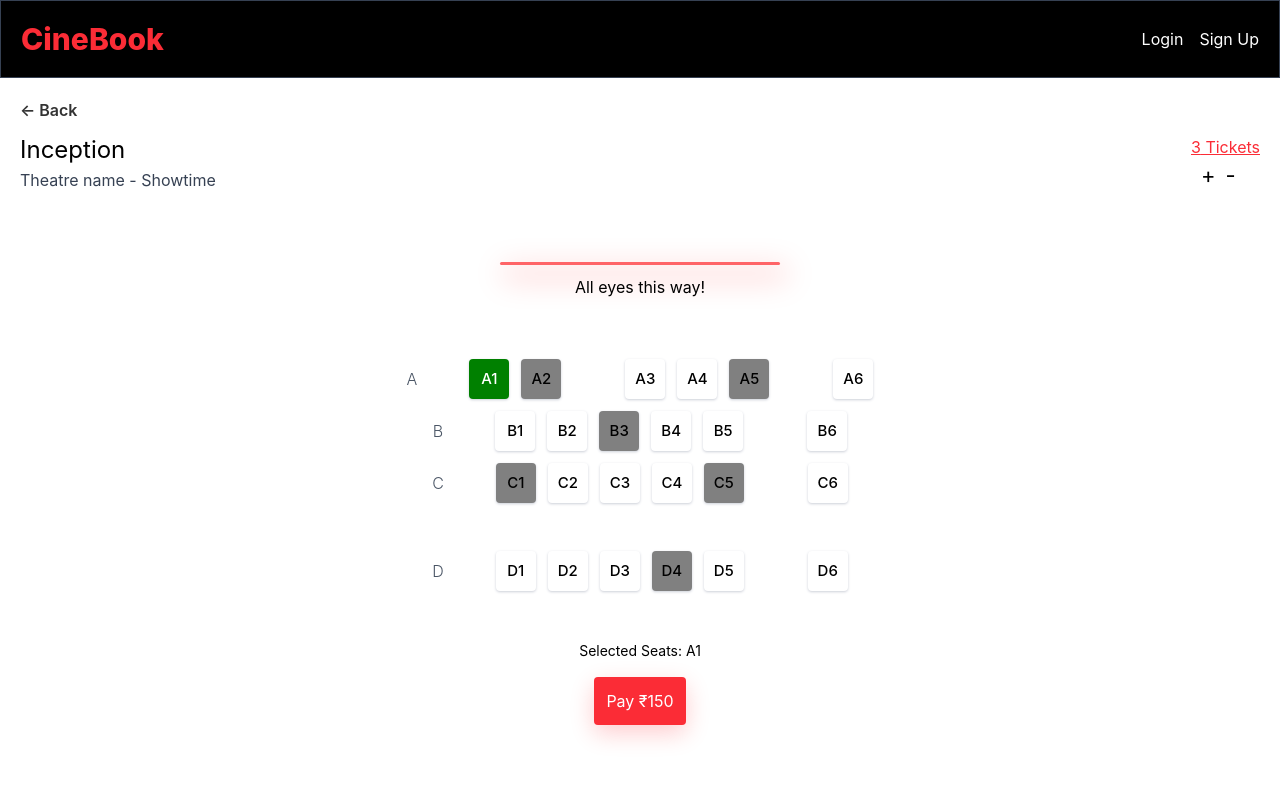
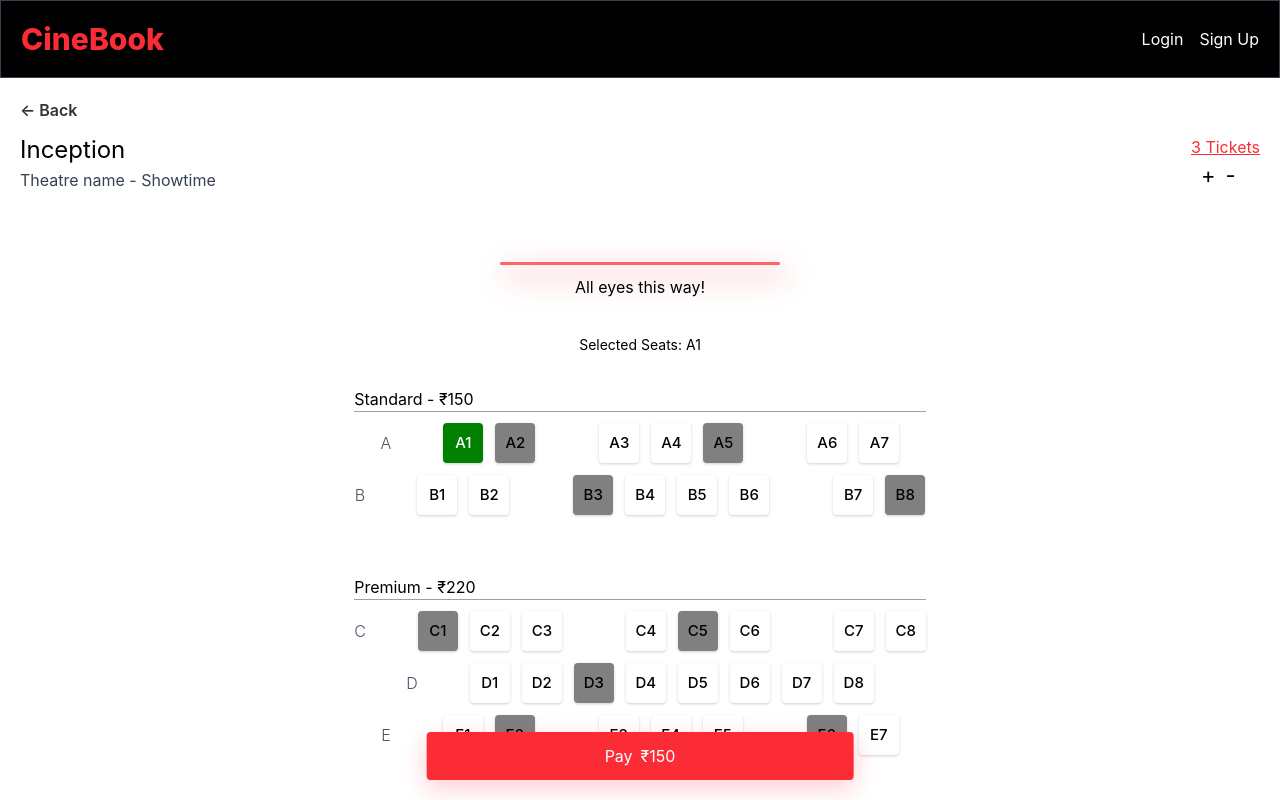
Before and after one commit to mhd-faheem/cine-book, a React (Vite) app in the folder frontend/: page /movies/1/seats in a window 1280 px wide. Both pictures are taken after a click on the button "A1". Shown: the top 800 px of the page. Built offline with nearby package versions, Linux system fonts and the light colour scheme.

Commit message:
Added extra features to seat selection page and Added a blank payment page.

```diff
--- a/frontend/src/App.jsx
+++ b/frontend/src/App.jsx
@@ -8,6 +8,7 @@ import MovieDetails from './pages/MovieDetails'
 import MyBookings from './pages/MyBookings'
 import ProtectedRoute from "./components/ProtectedRoute";
 import SeatSelection from './pages/SeatSelection'
+import PaymentPage from './pages/PaymentPage'
 
 function App() {
   return (
@@ -22,9 +23,9 @@ function App() {
           <MyBookings />
         </ProtectedRoute>
       } />
-
       <Route path="/bookings" element={<MyBookings />} />
       <Route path="/movies/:id/seats" element={<SeatSelection />} />
+      <Route path="/payment" element={<PaymentPage/>}/>
     </Routes>
   )
 }
--- /dev/null
+++ b/frontend/src/pages/PaymentPage.jsx
@@ -0,0 +1,14 @@
+import React from 'react'
+import Navbar from '../components/Navbar'
+
+const PaymentPage = () => {
+  return (
+    <div>
+      {/* Navbar Component */}
+      <Navbar/>
+
+    </div>
+  )
+}
+
+export default PaymentPage
--- a/frontend/src/pages/SeatSelection.jsx
+++ b/frontend/src/pages/SeatSelection.jsx
@@ -7,54 +7,153 @@ import { useAuth } from '../context/AuthContext.jsx'
 
 const SeatSelection = () => {
 
-  const { user, isAuthenticated } = useAuth();
+  const {isAuthenticated } = useAuth();
   const navigate = useNavigate();
 
   const [selectedSeats, setSelectedSeats] = useState([])
   const [tickets, setTickets] = useState(3)
   let updatedSeats = [];
   let seatPrice = 150;
+  let totalPrice = 0;
 
   // Dummy seat data
+//   const seats = [
+//     { id: "A1", row: "A", number: 1, status: "available", type: "seat", category: "standard"},
+//     { id: "A2", row: "A", number: 2, status: "booked",  type: "seat"},
+//     {row:"A", type: "empty" },
+//     { id: "A3", row: "A", number: 3, status: "available",  type: "seat", category: "standard" },
+//     { id: "A4", row: "A", number: 4, status: "available",  type: "seat", category: "standard" },
+//     { id: "A5", row: "A", number: 5, status: "booked",  type: "seat", category: "standard" },
+//     {row:"A", type: "empty" },
+//     { id: "A6", row: "A", number: 6, status: "available",  type: "seat", category: "standard" },
+//     { id: "A7", row: "A", number: 7, status: "available",  type: "seat", category: "standard" },
+
+//     { id: "B1", row: "B", number: 1, status: "available",  type: "seat", category: "standard" },
+//     { id: "B2", row: "B", number: 2, status: "available",  type: "seat", category: "standard" },
+//     { id: "B3", row: "B", number: 3, status: "booked", type: "seat", category: "standard" },
+//     { id: "B4", row: "B", number: 4, status: "available", type: "seat", category: "standard" },
+//     { id: "B5", row: "B", number: 5, status: "available", type: "seat", category: "standard" },
+//     { id: "B6", row: "B", number: 6, status: "available", type: "seat", category: "standard" },
+//     {row:"B", type: "empty" },
+//     { id: "B7", row: "B", number: 7, status: "available", type: "seat", category: "standard" },
+
+//     { id: "C1", row: "C", number: 1, status: "booked", type: "seat", category: "premium"},
+//     { id: "C2", row: "C", number: 2, status: "available", type: "seat", category: "premium"},
+//     { id: "C3", row: "C", number: 3, status: "available", type: "seat", category: "premium"},
+//     { id: "C4", row: "C", number: 4, status: "available", type: "seat", category: "premium" },
+//     { id: "C5", row: "C", number: 5, status: "booked", type: "seat", category: "premium" },
+//     {row:"C", type: "empty" },
+//     { id: "C6", row: "C", number: 6, status: "available", type: "seat", category: "premium" },
+
+//     { id: "D1", row: "D", number: 1, status: "available", type: "seat", category: "sofa" },
+//     { id: "D2", row: "D", number: 2, status: "available", type: "seat", category: "sofa" },
+//     { id: "D3", row: "D", number: 3, status: "available", type: "seat", category: "sofa" },
+//     { id: "D4", row: "D", number: 4, status: "booked", type: "seat", category: "sofa" },
+
+//     { id: "D5", row: "D", number: 5, status: "available", type: "seat" },
+//     {row:"D", type: "empty" },
+//     { id: "D6", row: "D", number: 6, status: "available", type: "seat" },
+//   ]
+
+//   // "blank" -> means passage or blank row
+//   const theatreLayout = [
+//     { id: 1, type: "separator", label: "Standard", price: 150 },
+//     { id: 2, type: "row", row: "A" },
+//     { id: 3, type: "row", row: "B" },
+//     { id: 4, type: "separator", label: "Premium", price: 220 },
+//     { id: 5, type: "row", row: "C" },
+//     { id: 6, type: "blank"},
+//     { id: 7, type: "separator", label: "Sofa", price: 300 },
+//     { id: 8, type: "row", row: "D" },
+// ]
+
 const seats = [
-    { id: "A1", row: "A", number: 1, status: "available", type: "seat"},
-    { id: "A2", row: "A", number: 2, status: "booked",  type: "seat"},
-    {row:"A", type: "empty" },
-    { id: "A3", row: "A", number: 3, status: "available",  type: "seat" },
-    { id: "A4", row: "A", number: 4, status: "available",  type: "seat" },
-    { id: "A5", row: "A", number: 5, status: "booked",  type: "seat" },
-    {row:"A", type: "empty" },
-    { id: "A6", row: "A", number: 6, status: "available",  type: "seat" },
+  { id: "A1", row: "A", number: 1, status: "available", type: "seat", category: "standard" },
+  { id: "A2", row: "A", number: 2, status: "booked", type: "seat", category: "standard" },
+  { row: "A", type: "empty" },
+  { id: "A3", row: "A", number: 3, status: "available", type: "seat", category: "standard" },
+  { id: "A4", row: "A", number: 4, status: "available", type: "seat", category: "standard" },
+  { id: "A5", row: "A", number: 5, status: "booked", type: "seat", category: "standard" },
+  { row: "A", type: "empty" },
+  { id: "A6", row: "A", number: 6, status: "available", type: "seat", category: "standard" },
+  { id: "A7", row: "A", number: 7, status: "available", type: "seat", category: "standard" },
 
-    { id: "B1", row: "B", number: 1, status: "available",  type: "seat" },
-    { id: "B2", row: "B", number: 2, status: "available",  type: "seat" },
-    { id: "B3", row: "B", number: 3, status: "booked", type: "seat" },
-    { id: "B4", row: "B", number: 4, status: "available", type: "seat" },
-    { id: "B5", row: "B", number: 5, status: "available", type: "seat"},
-    {row:"B", type: "empty" },
-    { id: "B6", row: "B", number: 6, status: "available", type: "seat"},
+  { id: "B1", row: "B", number: 1, status: "available", type: "seat", category: "standard" },
+  { id: "B2", row: "B", number: 2, status: "available", type: "seat", category: "standard" },
+  { row: "B", type: "empty" },
+  { id: "B3", row: "B", number: 3, status: "booked", type: "seat", category: "standard" },
+  { id: "B4", row: "B", number: 4, status: "available", type: "seat", category: "standard" },
+  { id: "B5", row: "B", number: 5, status: "available", type: "seat", category: "standard" },
+  { id: "B6", row: "B", number: 6, status: "available", type: "seat", category: "standard" },
+  { row: "B", type: "empty" },
+  { id: "B7", row: "B", number: 7, status: "available", type: "seat", category: "standard" },
+  { id: "B8", row: "B", number: 8, status: "booked", type: "seat", category: "standard" },
 
-    { id: "C1", row: "C", number: 1, status: "booked", type: "seat"},
-    { id: "C2", row: "C", number: 2, status: "available", type: "seat"},
-    { id: "C3", row: "C", number: 3, status: "available", type: "seat"},
-    { id: "C4", row: "C", number: 4, status: "available", type: "seat" },
-    { id: "C5", row: "C", number: 5, status: "booked", type: "seat" },
-    {row:"C", type: "empty" },
-    { id: "C6", row: "C", number: 6, status: "available", type: "seat" },
+  { id: "C1", row: "C", number: 1, status: "booked", type: "seat", category: "premium" },
+  { id: "C2", row: "C", number: 2, status: "available", type: "seat", category: "premium" },
+  { id: "C3", row: "C", number: 3, status: "available", type: "seat", category: "premium" },
+  { row: "C", type: "empty" },
+  { id: "C4", row: "C", number: 4, status: "available", type: "seat", category: "premium" },
+  { id: "C5", row: "C", number: 5, status: "booked", type: "seat", category: "premium" },
+  { id: "C6", row: "C", number: 6, status: "available", type: "seat", category: "premium" },
+  { row: "C", type: "empty" },
+  { id: "C7", row: "C", number: 7, status: "available", type: "seat", category: "premium" },
+  { id: "C8", row: "C", number: 8, status: "available", type: "seat", category: "premium" },
 
-    { id: "D1", row: "D", number: 1, status: "available", type: "seat" },
-    { id: "D2", row: "D", number: 2, status: "available", type: "seat" },
-    { id: "D3", row: "D", number: 3, status: "available", type: "seat" },
-    { id: "D4", row: "D", number: 4, status: "booked", type: "seat" },
+  { id: "D1", row: "D", number: 1, status: "available", type: "seat", category: "premium" },
+  { id: "D2", row: "D", number: 2, status: "available", type: "seat", category: "premium" },
+  { id: "D3", row: "D", number: 3, status: "booked", type: "seat", category: "premium" },
+  { id: "D4", row: "D", number: 4, status: "available", type: "seat", category: "premium" },
+  { id: "D5", row: "D", number: 5, status: "available", type: "seat", category: "premium" },
+  { id: "D6", row: "D", number: 6, status: "available", type: "seat", category: "premium" },
+  { id: "D7", row: "D", number: 7, status: "available", type: "seat", category: "premium" },
+  { id: "D8", row: "D", number: 8, status: "available", type: "seat", category: "premium" },
 
-    { id: "D5", row: "D", number: 5, status: "available", type: "seat" },
-    {row:"D", type: "empty" },
-    { id: "D6", row: "D", number: 6, status: "available", type: "seat" },
+  { id: "E1", row: "E", number: 1, status: "available", type: "seat", category: "premium" },
+  { id: "E2", row: "E", number: 2, status: "booked", type: "seat", category: "premium" },
+  { row: "E", type: "empty" },
+  { id: "E3", row: "E", number: 3, status: "available", type: "seat", category: "premium" },
+  { id: "E4", row: "E", number: 4, status: "available", type: "seat", category: "premium" },
+  { id: "E5", row: "E", number: 5, status: "available", type: "seat", category: "premium" },
+  { row: "E", type: "empty" },
+  { id: "E6", row: "E", number: 6, status: "booked", type: "seat", category: "premium" },
+  { id: "E7", row: "E", number: 7, status: "available", type: "seat", category: "premium" },
+
+  { id: "F1", row: "F", number: 1, status: "available", type: "seat", category: "sofa" },
+  { id: "F2", row: "F", number: 2, status: "available", type: "seat", category: "sofa" },
+  { row: "F", type: "empty" },
+  { id: "F3", row: "F", number: 3, status: "booked", type: "seat", category: "sofa" },
+  { id: "F4", row: "F", number: 4, status: "available", type: "seat", category: "sofa" },
+  { row: "F", type: "empty" },
+  { id: "F5", row: "F", number: 5, status: "available", type: "seat", category: "sofa" },
+  { id: "F6", row: "F", number: 6, status: "available", type: "seat", category: "sofa" },
+
+  { row: "G", type: "empty" },
+  { id: "G1", row: "G", number: 1, status: "available", type: "seat", category: "sofa" },
+  { id: "G2", row: "G", number: 2, status: "booked", type: "seat", category: "sofa" },
+  { row: "G", type: "empty" },
+  { id: "G3", row: "G", number: 3, status: "available", type: "seat", category: "sofa" },
+  { id: "G4", row: "G", number: 4, status: "available", type: "seat", category: "sofa" },
 ]
 
-  // "|" -> means blank row or passage
-  const rows = ["A", "B", "C", "|", "D"]
+const theatreLayout = [
+  { id: 1, type: "separator", label: "Standard", price: 150 },
+  { id: 2, type: "row", row: "A" },
+  { id: 3, type: "row", row: "B" },
 
+  { id: 4, type: "blank" },
+
+  { id: 5, type: "separator", label: "Premium", price: 220 },
+  { id: 6, type: "row", row: "C" },
+  { id: 7, type: "row", row: "D" },
+  { id: 8, type: "row", row: "E" },
+
+  { id: 9, type: "blank" },
+
+  { id: 10, type: "separator", label: "Sofa", price: 300 },
+  { id: 11, type: "row", row: "F" },
+  { id: 12, type: "row", row: "G" },
+]
   // Extract id from URL
   let params = useParams();
   let movieId = params.id;
@@ -89,21 +188,26 @@ const SeatSelection = () => {
       updatedSeats =  [...selectedSeats, seat.id]
       setSelectedSeats(updatedSeats)
     } else {
-      setSelectedSeats([])
+      setSelectedSeats([seat.id])
     }
 
     console.log(selectedSeats)
 
   }
 
+  function calculateTotal(){
+    totalPrice = selectedSeats.length*seatPrice
+    return (
+        <p>&#8377;{totalPrice}</p>
+      )
+  }
+
   // Handle Payment
   function handlePayment() {
-    if(isAuthenticated){
-      alert("Eligible for payment. Redirecting...")
+    if(tickets===selectedSeats.length){
+      navigate("/payment")
     } else {
-      navigate("/signup")
-      alert("Please create or log in to an existing account to continue.")
-      console.log(params)
+      alert(`Please select exactly ${tickets} Tickets`)
     }
   }
 
@@ -111,7 +215,7 @@ const SeatSelection = () => {
   return (
     <div>
 
-      {/* Insert Navbar Component */}
+      {/* Navbar Component */}
       <Navbar/>
 
       {/* Start Main Wrapper */}
@@ -132,27 +236,44 @@ const SeatSelection = () => {
         </div>
 
         {/* Seats UI */}
-        <div className='seat-ui flex flex-col justify-center align-middle items-center gap-15 mt-10 w-3/4'>
+        <div className='seat-ui flex flex-col justify-center align-middle items-center mt-10 mb-12 w-3/4'>
           <div className='screen flex flex-col items-center gap-1 align-middle'>
 
           {/* Screen */}
           <div title="Theatre screen" className="screen-line w-70 bg-red-400 rounded-3xl"></div>
-            <p className='mt-1.5'>All eyes this way!</p>
+            <p className='mt-1.5 mb-9'>All eyes this way!</p>
+          </div>
+
+            <div className='flex flex-col justify-center items-center mb-5'>
+              {selectedSeats.length>0?(
+              <p className='text-sm'>Selected Seats: {selectedSeats.join(', ')}</p>):<p className='text-sm'>Your perfect view is one tap away!</p>}
             </div>
 
           {/* Seats */}
           <div className="seats flex flex-col gap-3">
-            {rows.map((row) => {
-              const rowSeats = seats.filter(seat => seat.row === row)
+            {theatreLayout.map((item) => {
+              console.log(item)
+              const rowSeats = seats.filter(seat => seat.row === item.row)
 
-              if(row === "|")
+              // Blank row ui
+              if(item.type === "blank")
                 return (
                   <div className='h-6'></div>
                 )
 
+              if(item.type === 'separator')
                 return (
-                <div key={row} className='flex gap-3 items-center justify-center w-full'>
-                  <p className='row-label mr-10 font-light text-gray-600'>{row}</p>
+                  <div className='mt-3'>
+                    <p>{item.label} - &#8377;{item.price}</p>
+                    <div className='w-full seat-separator bg-gray-400'></div>
+                  </div>
+                )
+
+              // Seat row ui
+              if(item.type === "row"){
+              return (
+                <div key={item.id} className='flex gap-3 items-center justify-center w-full'>
+                  <p className='row-label mr-10 font-light text-gray-600'>{item.row}</p>
                   {
                   // Mapping each seat from seats array
                   rowSeats.map((seat) => {
@@ -162,16 +283,19 @@ const SeatSelection = () => {
                   let seatCursor = 'pointer'
                   let seatOpacity = 100
 
+                  // Selected Seat style
                   if (selectedSeats.includes(seat.id)) {
                     seatBgColor = 'green'
                     seatTextColor = 'white'
                   }
 
+                  // Booked seat style
                   if (seat.status === "booked") {
                     seatBgColor = 'grey'
                     seatCursor = 'not-allowed'
                   }
 
+                  // Empty seat style
                   if (seat.type === "empty") {
                     seatOpacity = 0;
                   }
@@ -196,18 +320,13 @@ const SeatSelection = () => {
                   )
                   })}
                     </div>
-                  )
+                  )}
                 })}
 
           </div>
          </div>
-          {selectedSeats.length>0 ? (
-            <div className='flex flex-col justify-center items-center mt-10 gap-4'>
-              <p className='text-sm'>Selected Seats: {selectedSeats.join(', ')}</p>
-              <button className='p-3 bg-red-500 rounded text-white pay-button cursor-pointer' onClick={handlePayment}>Pay &#8377;{selectedSeats.length*seatPrice}</button>
         </div>
-          ): <p className='text-sm flex flex-col justify-center items-center mt-10 gap-4'>Your perfect view is one tap away.</p>  }
-        </div>
+        {selectedSeats.length>0 ?<button className='flex items-center align-middle justify-center gap-2 p-3 w-1/3 bg-red-500 rounded text-white pay-button cursor-pointer left-1/2 -translate-x-1/2 sticky bottom-5' onClick={handlePayment}>Pay{calculateTotal()}</button>: null}
       </div>
   )
 }
--- a/frontend/src/styles/SeatSelection.css
+++ b/frontend/src/styles/SeatSelection.css
@@ -3,6 +3,15 @@
     flex-direction: column;
     gap: 10px;
 }
+
+html {
+  overflow-y: scroll;
+}
+
+/* *{
+  background-color: black;
+  color: white;
+} */
 
 .ticket-counter button{
   font-size: 22px;
@@ -25,6 +34,10 @@
   height: 3px;
 }
 
+.seat-separator {
+  height: 0.1px;
+}
+
 .pay-button {
   box-shadow: rgba(252, 1, 14, 0.2) 0px 8px 24px;
 }
```
Lines whose indentation alone changed are shown as unchanged.
